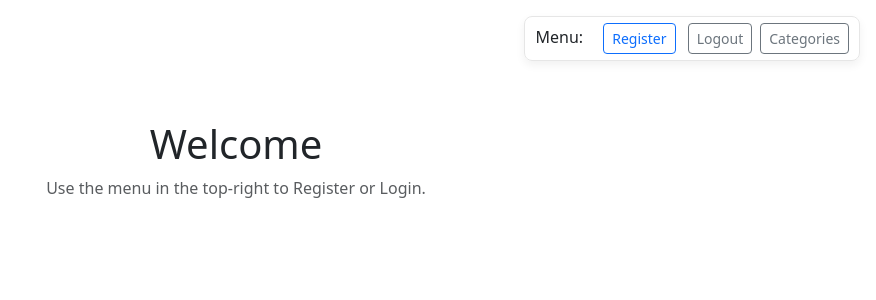
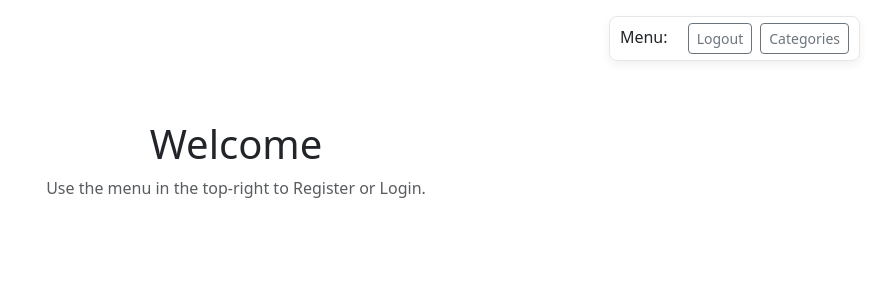
Before and after one commit to Naanaaraba/EcommerceLab, a PHP site: page /index.php in a window 1280 px wide. Shown: the top 300 px of the page, without its empty margins (404-1280 px from the left). Run offline with PHP 8.4, Linux system fonts and the light colour scheme; the visitor is signed in with stand-in values (Sample User, id 1).

Commit message:
index edit

```diff
--- a/index.php
+++ b/index.php
@@ -34,12 +34,13 @@ $is_admin = is_admin();
 
 	<div class="menu-tray">
 		<span class="me-2">Menu:</span>
-		<a href="login/register.php" class="btn btn-sm btn-outline-primary">Register</a>
+
 		<?php
 		if ($is_logged_in) {
 			echo '<a href="./login/logout.php" class="btn btn-sm btn-outline-secondary">Logout</a>';
 		} else {
 			echo '<a href="./login/login.php" class="btn btn-sm btn-outline-secondary">Login</a>';
+			echo '<a href="login/register.php" class="btn btn-sm btn-outline-primary">Register</a>';
 		}
 
 		if ($is_admin) {
```
